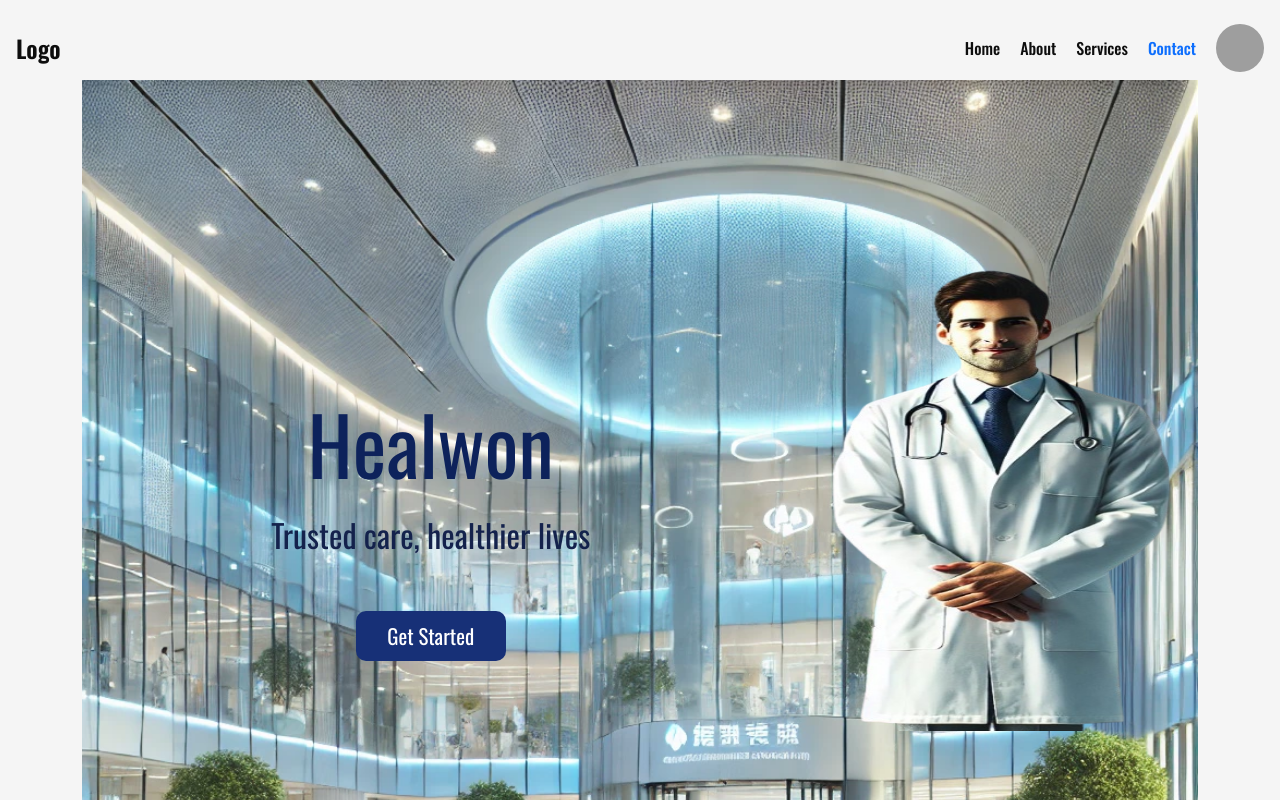
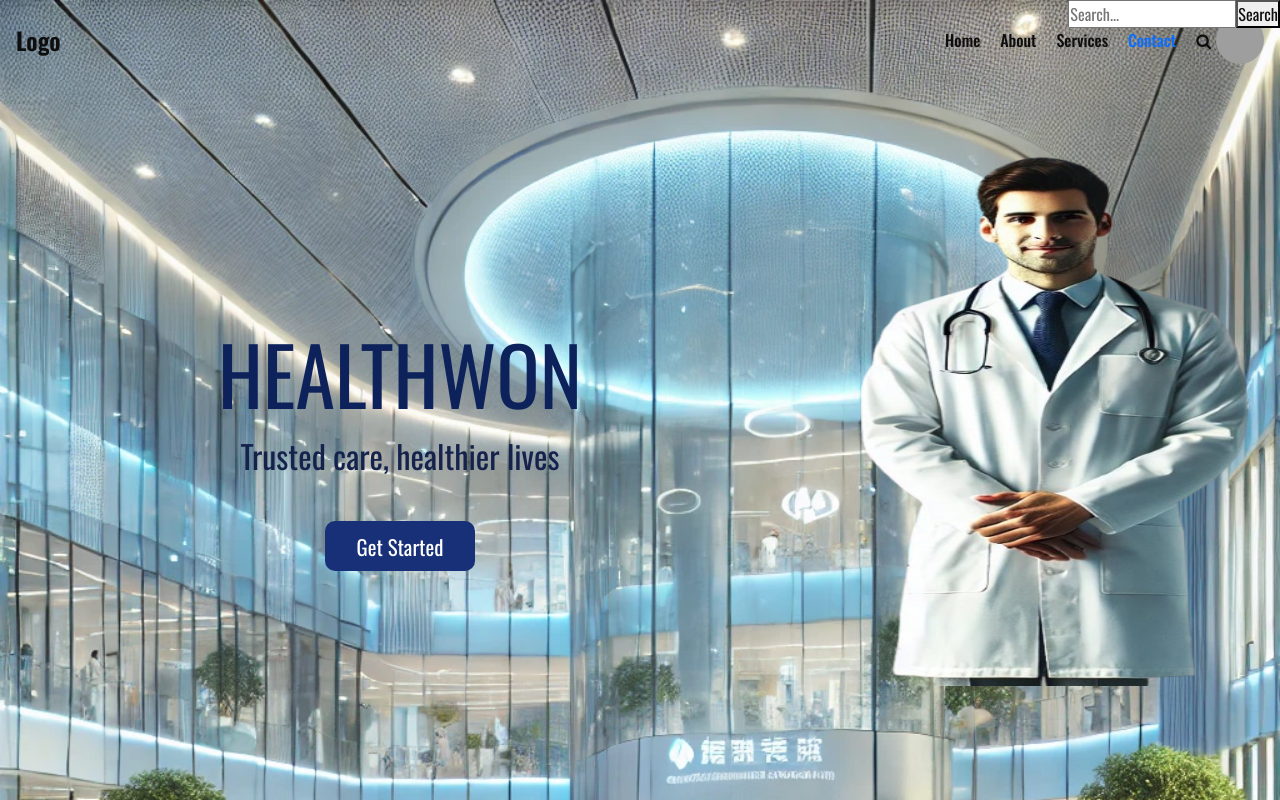
Before and after one commit to Hacktecher-04/hacktecher, a React (Vite) app in the folder frontend/: page / in a window 1280 px wide. Shown: the top 800 px of the page. Built offline with nearby package versions, Linux system fonts and the light colour scheme; no server answers; grey boxes are pictures that could not be loaded.

Commit message:
solve normal css problems

```diff
--- a/frontend/index.html
+++ b/frontend/index.html
@@ -4,7 +4,8 @@
     <meta charset="UTF-8" />
     <link rel="icon" type="image/svg+xml" href="/vite.svg" />
     <meta name="viewport" content="width=device-width, initial-scale=1.0" />
-    <title>Healwon</title>
+    <title>Healthwon</title>
+    <link rel="stylesheet" href="https://cdnjs.cloudflare.com/ajax/libs/font-awesome/4.7.0/css/font-awesome.min.css">
     <link href="https://cdn.jsdelivr.net/npm/bootstrap@5.3.1/dist/css/bootstrap.min.css" rel="stylesheet" integrity="sha384-4bw+/aepP/YC94hEpVNVgiZdgIC5+VKNBQNGCHeKRQN+PtmoHDEXuppvnDJzQIu9" crossorigin="anonymous">
   </head>
   <body>
--- a/frontend/src/css/Home.css
+++ b/frontend/src/css/Home.css
@@ -38,13 +38,13 @@
   font-size: 4.5rem;
   color: #0d225b;
   font-weight: 400;
-  margin-bottom: 20px;
+  margin-bottom: .7rem;
 }
 .view-1 .text p {
   font-size: 1.7rem;
   color: #14224c;
   font-weight: 400;
-  margin-bottom: 20px;
+  margin-bottom: .6rem;
 }
 .view-1 .text button {
   width: 100px;
--- a/frontend/src/css/main.css
+++ b/frontend/src/css/main.css
@@ -16,21 +16,28 @@ body {
 .base {
   height: 100%;
   width: 100%;
-  padding: 1rem;
-  margin: 0;
   display: flex;
   flex-direction: column;
   justify-content: space-between;
 }
 
-nav {
-  width: 100%;
+header {
   display: flex;
+  align-items: center;
+  justify-content: space-between;
+  position: relative;
+}
+
+.navbar{
   position: absolute;
   top: 0;
   left: 0;
-  justify-content: space-between;
-  align-items: center;
+  padding: 1rem;
+
+}
+
+nav {
+  width: 100%;
   padding: 1rem;
 }
 
@@ -94,6 +101,12 @@ nav .nav .profile .prf img {
   color: #f1f1f1;
 }
 
+.search {
+  position: absolute;
+  top: 0;
+  right: 0;
+}
+
 footer {
   width: 100%;
   display: flex;
@@ -145,7 +158,13 @@ footer .footer .nav a {
   color: #f1f1f1;
   font-size: 1.2rem;
   font-weight: 300;
+  transition: all 0.3s ease-in-out;
 }
+
+footer .footer .nav a:hover {
+  color: #0568af;
+}
+
 footer .footer .contact {
   display: flex;
   flex-direction: column;
@@ -162,6 +181,9 @@ footer .footer .contact a {
   font-size: 1.2rem;
   font-weight: 300;
 }
+footer .footer .contact a:hover {
+  color: #f1f1f1;
+}
 footer .footer .contact .icons {
   display: flex;
   gap: 10px;
@@ -175,6 +197,8 @@ footer .copy p {
   font-weight: 200;
   color: #f1f1f1;
 }
+
+
 
 @media screen and (max-width: 768px) {
   .bar {
--- a/frontend/src/css/services.css
+++ b/frontend/src/css/services.css
@@ -9,15 +9,15 @@ body {
   background-color: #f5f5f5;
 }
 
-/* .containerss {
+.containerss {
   margin: 0 auto;
-  padding: 3rem;
+  padding: 2rem;
   display: flex;
   flex-direction: column;
   background-size: cover;
   background-image: fixed;
   gap: 1rem;
-} */
+}
 
 .hero {
   background-image: url("images\bg-image.webp");
--- a/frontend/src/screens/Base.jsx
+++ b/frontend/src/screens/Base.jsx
@@ -19,6 +19,7 @@ const Header = () => {
         const nav = document.querySelector("nav");
         const logo = document.querySelector(".logo");
         const prf = document.querySelector(".prf");
+        const search = document.querySelector(".search input");
 
         const handleBarClick = () => {
             bar.classList.toggle("active");
@@ -52,10 +53,46 @@ const Header = () => {
             }
         };
 
-        bar.addEventListener("click", handleBarClick);
+        const handleSearch = (e) => {
+            if (e.key === "Enter") {
+                const searchQuery = e.target.value;
+                const pages = [
+                    "/",
+                    "/about",
+                    "/home",
+                    "/chatbot",
+                    "/privacy",
+                    "/help",
+                    "/services",
+                    "/business",
+                    "/technology",
+                ];
+                const promises = pages.map((page) => fetch(`${page}?query=${searchQuery}`));
+                Promise.all(promises).then((responses) => {
+                    const contents = responses.map((response) => response.text());
+                    const bestContent = contents.reduce((prev, curr) => {
+                        const prevScore = getScoreFromHtml(prev);
+                        const currScore = getScoreFromHtml(curr);
+                        return prevScore > currScore ? prev : curr;
+                    });
+                    window.location.href = `${pages[contents.indexOf(bestContent)]}?query=${searchQuery}`;
+                });
+            }
+        };
+
+        search.addEventListener("keydown", handleSearch);
+
+        const getScoreFromHtml = (html) => {
+            const parser = new DOMParser();
+            const doc = parser.parseFromString(html, "text/html");
+            const text = doc.body.textContent;
+            const score = text.split(" ").filter((word) => word === searchQuery).length;
+            return score;
+        };
 
         return () => {
             bar.removeEventListener("click", handleBarClick);
+            search.removeEventListener("keydown", handleSearch);
         };
     }, []);
     return (
@@ -84,6 +121,9 @@ const Header = () => {
                             <span></span>
                             <span></span>
                         </div>
+                        <div className="search-bar">
+                            <i class="fa fa-search"></i>
+                        </div>
                         <div className="prf">
                             <img
                                 src="https://images.unsplash.com/photo-1499714608240-22fc6ad53fb2?ixlib=rb-1.2.1&ixid=eyJhcHBfaWQiOjEyMDd9&auto=format&fit=crop&w=76&q=80"
@@ -92,6 +132,10 @@ const Header = () => {
                     </div>
                 </div>
             </nav>
+            <div className="search">
+                <input type="text" placeholder="Search..." />
+                <button>Search</button>
+            </div>
         </header>
     );
 }
--- a/frontend/src/screens/Home.jsx
+++ b/frontend/src/screens/Home.jsx
@@ -35,11 +35,11 @@ const Home = () => {
 
     return (
         <Base>
-            <div className="container">
+            <div className="container-home">
                 <section className="view-1">
                     <img src="src/assets/images/docter.png" alt="" />
                     <div className="text">
-                        <h1>Healwon</h1>
+                        <h1>HEALTHWON</h1>
                         <p>Trusted care, healthier lives</p>
                         <button>Get Started</button>
                     </div>
--- a/frontend/src/screens/Privacy.jsx
+++ b/frontend/src/screens/Privacy.jsx
@@ -7,8 +7,29 @@ const Privacy = () => {
     return (
         <Base>
             <div className="privacy-container">
-                <h1>Privacy Policy</h1>
-                <p>This is the privacy policy content.</p>
+                <section className="view-privacy">
+                    <div className="text">
+                        <p>
+                            Privacy Policy for Health Care<br></br><br></br>
+                            This Privacy Policy outlines how we collect, use, and protect your personal information when you visit our website.<br></br><br></br>
+                            Information Collection<br></br>
+                            We may collect the following types of information:<br></br>
+                            Personal information, such as your name, email address, and contact details.<br></br>
+                            Usage information, such as the pages you visit and the actions you take on our website.<br></br>
+                            Cookies and Tracking Technologies<br></br>
+                            We use cookies and other tracking technologies to enhance your experience on our website.<br></br><br></br>
+                            Data Use<br></br>
+                            We use the collected information for the following purposes:<br></br>
+                            Providing and improving our services.<br></br>
+                            Personalizing your experience.<br></br>
+                            Communicating with you.<br></br>
+                            Analyzing usage patterns and trends.<br></br><br></br>
+                            Data Security<br></br>
+                            We implement appropriate security measures to protect your information from unauthorized access, disclosure, or alteration.<br></br><br></br>
+
+                        </p>
+                    </div>
+                </section>
             </div>
         </Base>
     );
```
